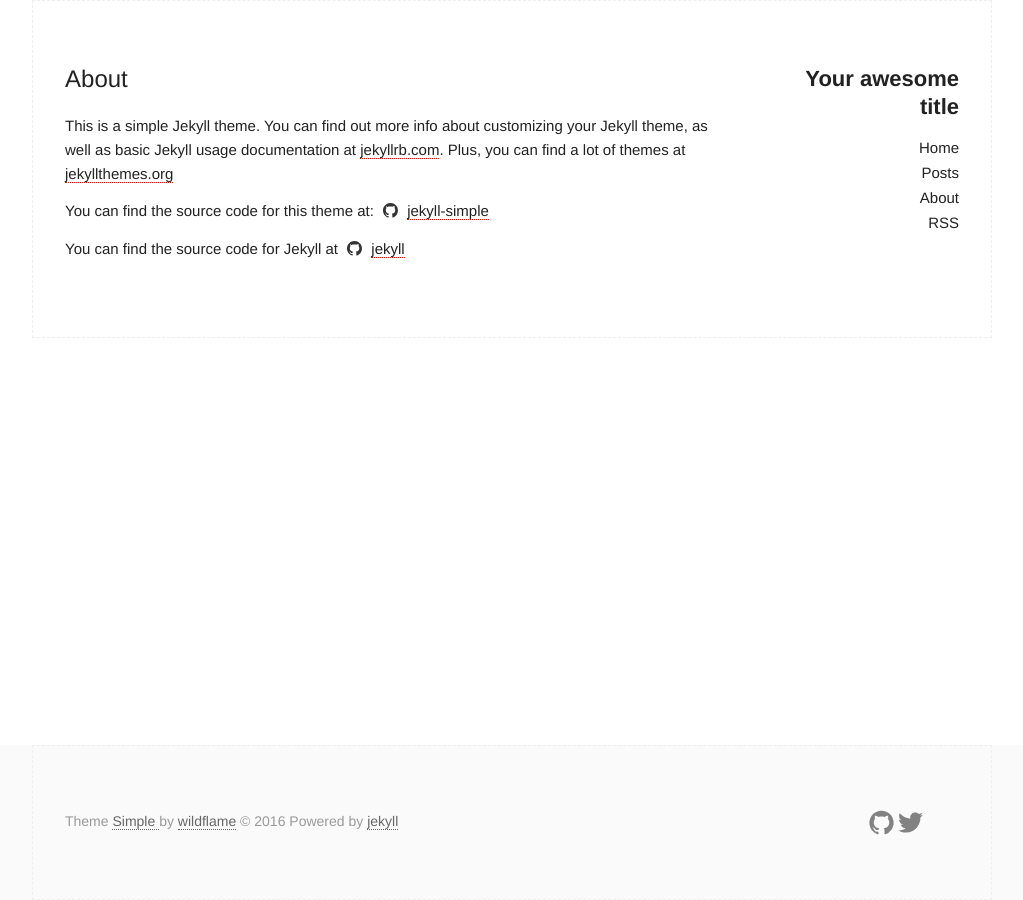
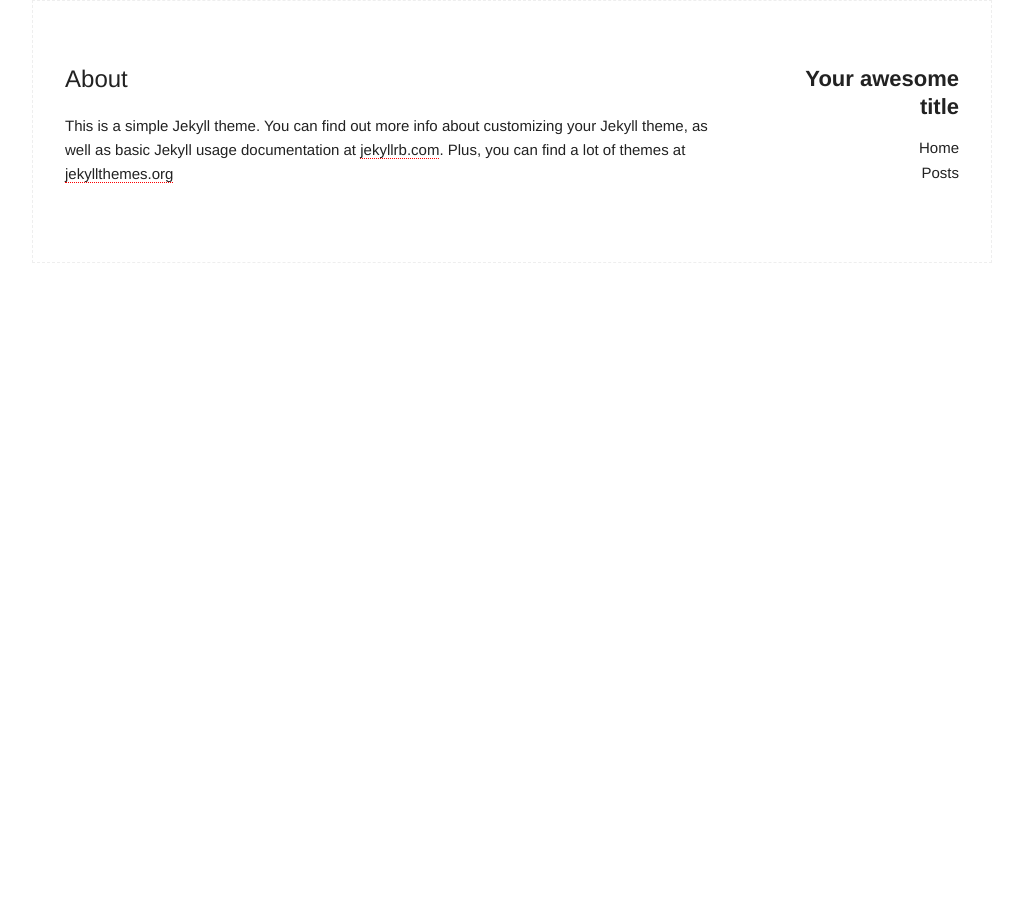
Before and after one commit to j0h4nnch1/j0h4nnch1.github.io, a Jekyll site: the page built from about.md, in a window 1280 px wide. Shown: the whole page, without its empty margins (128-1151 px from the left). Built offline with Jekyll 4.4.1, drawn with Linux system fonts in a browser that asks for light colours.

Commit message:
change baseurl for githubpage
1.remove footer in every page
2.remove RSS and about section in right sidebar

change readme

remove info in about.md

```diff
--- a/_config.yml
+++ b/_config.yml
@@ -12,7 +12,7 @@ description: > # this means to ignore newlines until "baseurl:"
   Write an awesome description for your new site here. You can edit this
   line in _config.yml. It will appear in your document head meta (for
   Google search results) and in your feed.xml site description.
-baseurl: "/jekyll-simple" # the subpath of your site, e.g. /blog
+# baseurl: "/jekyll-simple" # the subpath of your site, e.g. /blog
 url: "http://wildflame.me" # the base hostname & protocol for your site
 twitter_username: Taffyer
 github_username:  wild-flame
--- a/_includes/header.html
+++ b/_includes/header.html
@@ -19,8 +19,8 @@
         <ul class="page-link">
           <li><a href="{{ "/" | prepend: site.baseurl }}">Home</a></li>
           <li><a href="{{ "/archive" | prepend: site.baseurl }}">Posts</a></li>
-          <li><a href="{{ "/about" | prepend: site.baseurl }}">About</a></li>
-          <li><a href="{{ "/feed.xml" | prepend: site.baseurl }}">RSS</a></li>
+          <!-- <li><a href="{{ "/about" | prepend: site.baseurl }}">About</a></li> -->
+          <!-- <li><a href="{{ "/feed.xml" | prepend: site.baseurl }}">RSS</a></li> -->
         </ul>
       </nav>
     </div>
--- a/_layouts/default.html
+++ b/_layouts/default.html
@@ -14,7 +14,7 @@
           </div>
         </div>
       </div>
-      {% include footer.html %}
+      <!-- {% include footer.html %}  -->
     </div>
   </body>
 </html>
--- a/_layouts/post.html
+++ b/_layouts/post.html
@@ -12,7 +12,7 @@ layout: default
     {{ page.content }}
   </div>
 
-  <footer class="article-footer">
+  <!-- <footer class="article-footer">
 
   {% include share.html %}
 
@@ -20,7 +20,7 @@ layout: default
 
   {% include author.html %}
 
-  </footer>
+  </footer> -->
 
   {% include dq.html %}
 
--- a/about.md
+++ b/about.md
@@ -6,6 +6,6 @@ permalink: /about/
 
 This is a simple Jekyll theme. You can find out more info about customizing your Jekyll theme, as well as basic Jekyll usage documentation at [jekyllrb.com](http://jekyllrb.com/).  Plus, you can find a lot of themes at [jekyllthemes.org](http://jekyllthemes.org/)
 
-You can find the source code for this theme at: <data data-icon="ei-sc-github"></data>  [jekyll-simple](https://github.com/wild-flame/jekyll-simple)
+<!-- You can find the source code for this theme at: <data data-icon="ei-sc-github"></data>  [jekyll-simple](https://github.com/wild-flame/jekyll-simple)
 
-You can find the source code for Jekyll at <data data-icon="ei-sc-github"></data>  [jekyll](https://github.com/jekyll/jekyll)
+You can find the source code for Jekyll at <data data-icon="ei-sc-github"></data>  [jekyll](https://github.com/jekyll/jekyll) -->
--- a/archive.html
+++ b/archive.html
@@ -26,7 +26,7 @@ title: Archive
 
   </section>
 
-  <footer class="article-footer" mar>
+  <!-- <footer class="article-footer" mar>
     {% include author.html %}
-  </footer>
+  </footer> -->
 </div>
```
Also changed, not shown: README.md.
